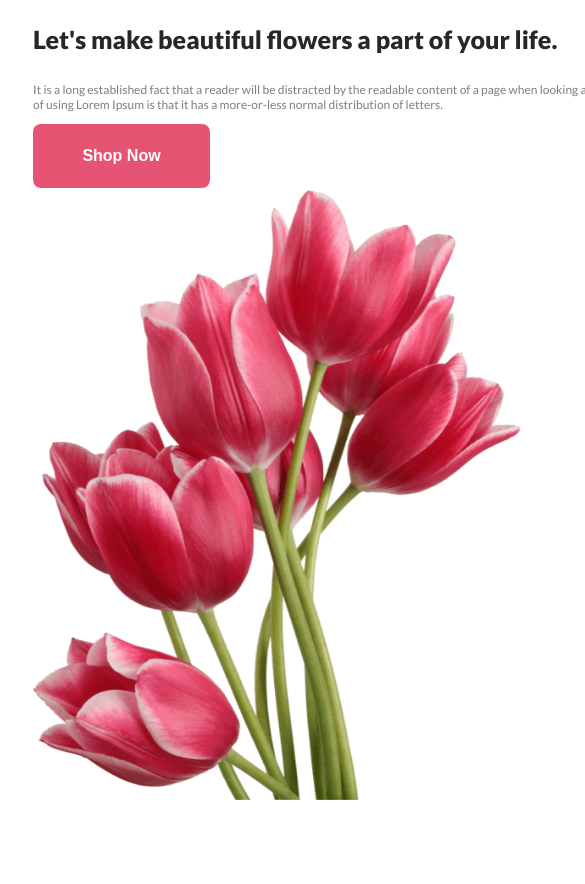
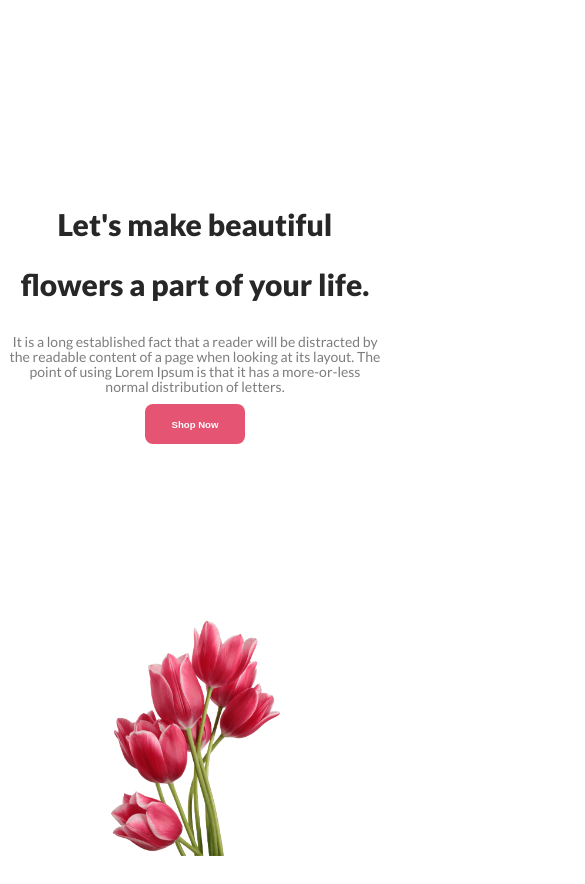
Before and after one commit to sajjadislam523/flower-shop-responsive-, a plain HTML site: page index.html in a window 390 px wide. Shown: the top 884 px of the page, 585 px wide, since content can reach past the window. Before the commit the page ends 844 px from the top, so only its background shows below. Drawn offline with Linux system fonts and the light colour scheme.

Commit message:
Responsive header for 567px width devices

```diff
--- a/styles/style.css
+++ b/styles/style.css
@@ -12,7 +12,7 @@
 
 /* Header class designing */
 .flower-header {
-    width: 1344px;
+    max-width: 1344px;
     height: 612px;
     margin: 0 auto;
     display: flex;
@@ -20,15 +20,15 @@
 }
 
 .text-part {
-    width: 60%;
+    width: 50%;
     height: 612px;
     display: flex;
     justify-content: center;
     flex-direction: column;
-    padding-left: 50px;
+    padding-left: 0px;
 }
 
-.img-container{
+.img-container {
     width: 40%;
     height: 612px;
     display: flex;
@@ -67,25 +67,54 @@
     cursor: pointer;
 }
 
-.flower-button:hover{
+.flower-button:hover {
     background-color: rgb(201, 72, 100);
     color: white;
 }
 
-@media screen and (max-width: 768px) {
+@media screen and (max-width: 576px) {
     .flower-header {
+        width: 100%;
         flex-direction: column;
+        align-items: center;
+        height: auto;
+        gap: 0;
     }
 
     .text-part {
-        width: 50%;
-        padding-left: 25px;
+        width: 100%;
+        text-align: center;
+        /* justify-content: flex-start; */
     }
 
     .text-part h1 {
-        color: rgb(39, 39, 39);
-        font-size: 25px;
-        font-weight: 800;
-        line-height: 20px;
+        font-size: 30px;
+        margin: 10px 0;
+    }
+
+    .text-part p {
+        font-size: 14px;
+        margin: 10px 0;
+    }
+
+    .img-container {
+        width: 50%;
+        height: 60%;
+        padding: 0;
+        margin-bottom: 20px;
+    }
+
+    .img-container img{
+        width: 100%;
+        height: 100%;
+        margin: 0 auto;
+    }
+
+    .flower-button {
+        width: 100px;
+        height: 40px;
+        padding: 10px 23px;
+        font-size: .6em;
+        margin: 0 auto;
     }
 }
```
